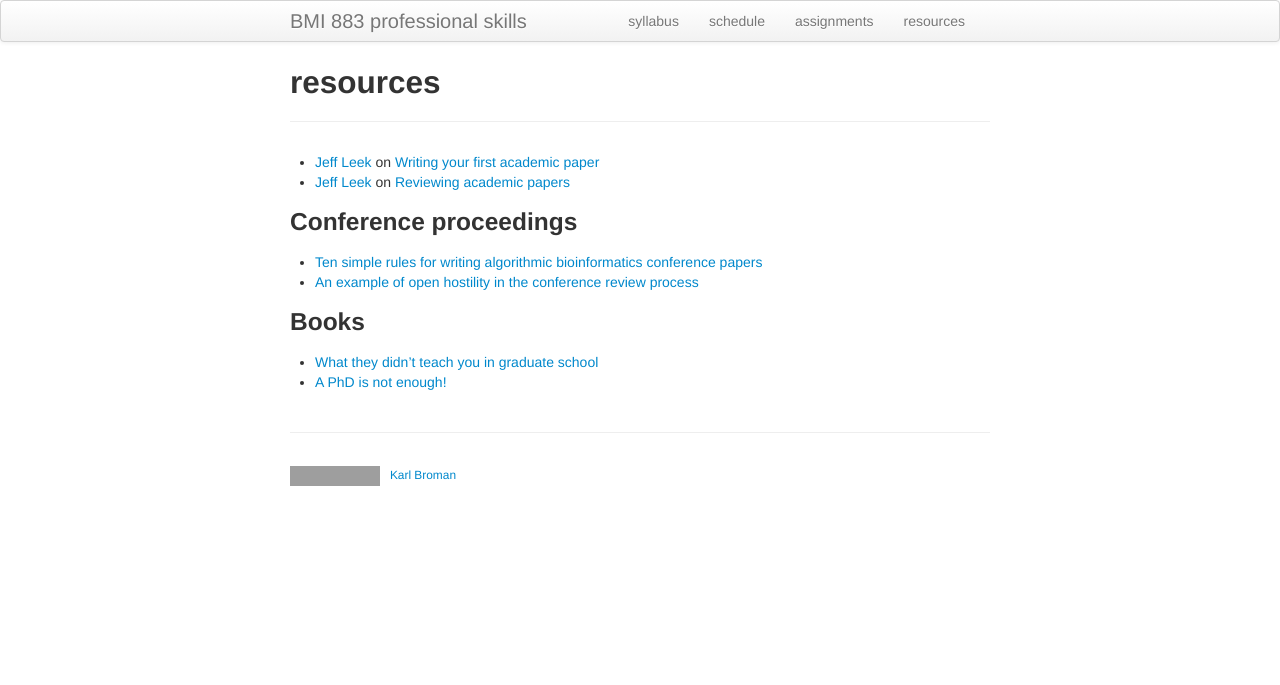
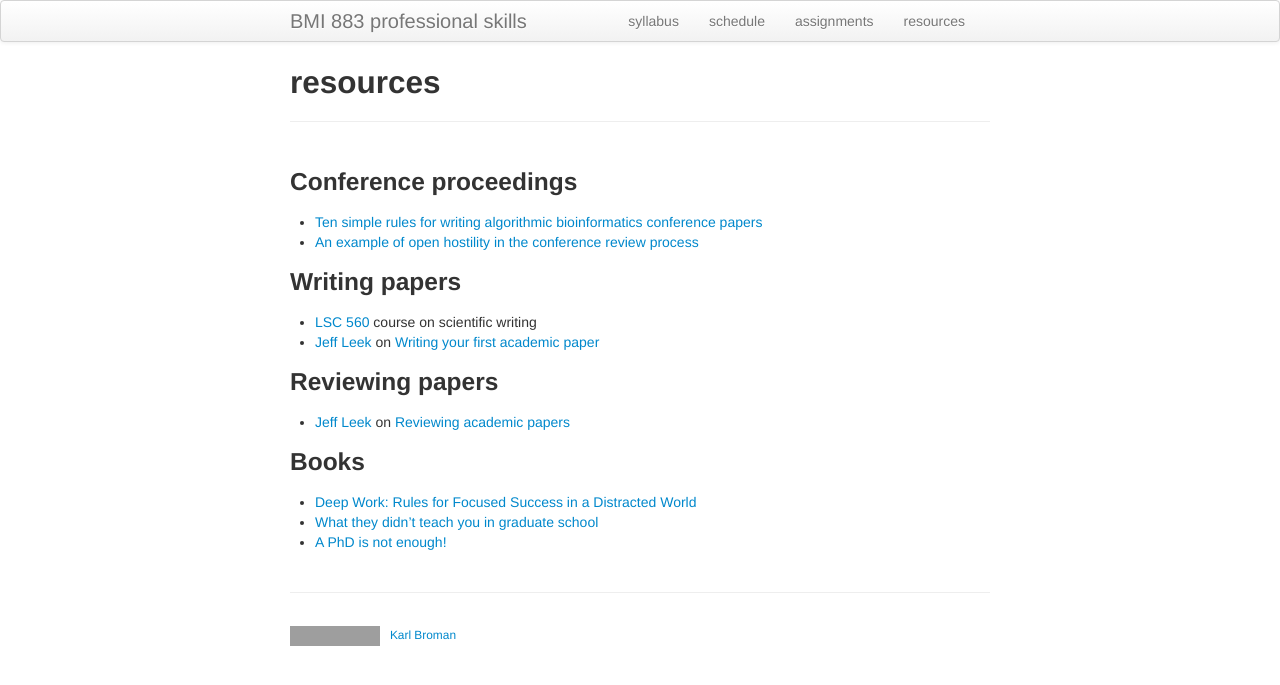
Before and after one commit to kbroman/BMI883, a Jekyll site: the page built from resources.md, in a window 1280 px wide. Shown: the top 685 px of the page. Built offline with Jekyll 4.4.1, drawn with Linux system fonts in a browser that asks for light colours; grey boxes are pictures that could not be loaded.

Commit message:
Add to resources page

```diff
--- a/resources.md
+++ b/resources.md
@@ -4,18 +4,26 @@ title: resources
 description: Resources for BMI 883, Biomedical data science professional skills
 ---
 
-- [Jeff Leek](http://jtleek.com) on [Writing your first academic paper](https://github.com/jtleek/firstpaper)
-- [Jeff Leek](http://jtleek.com) on [Reviewing academic papers](https://github.com/jtleek/reviews)
-
 ### Conference proceedings
 
 - [Ten simple rules for writing algorithmic bioinformatics conference papers](https://doi.org/10.1371/journal.pcbi.1007742)
 - [An example of open hostility in the conference review process](https://openreview.net/forum?id=ry_WPG-A-)
 
+### Writing papers
+
+- [LSC 560](https://guide.wisc.edu/courses/lsc/) course on scientific
+  writing
+- [Jeff Leek](http://jtleek.com) on [Writing your first academic paper](https://github.com/jtleek/firstpaper)
+
+
+### Reviewing papers
+
+- [Jeff Leek](http://jtleek.com) on [Reviewing academic papers](https://github.com/jtleek/reviews)
 
 
 ### Books
 
+- [Deep Work: Rules for Focused Success in a Distracted World](https://smile.amazon.com/gp/product/1455586692?ie=UTF8&tag=7210-20)
 - [What they didn't teach you in graduate
   school](https://smile.amazon.com/gp/product/1579226442?ie=UTF8&tag=7210-20)
 - [A PhD is not enough!](https://smile.amazon.com/gp/product/1598816905?ie=UTF8&tag=7210-20)
```
